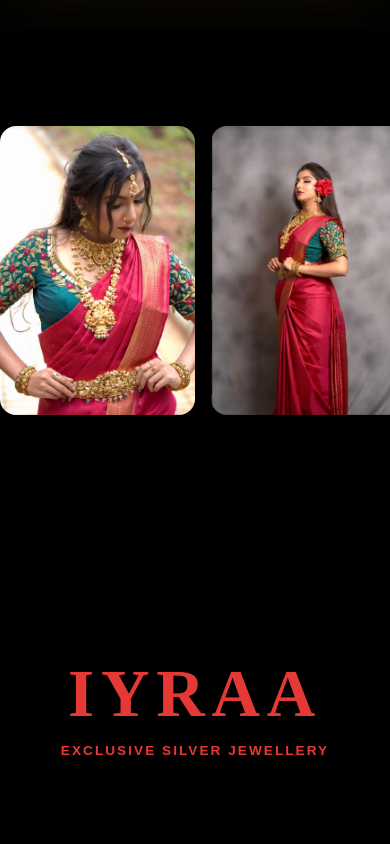
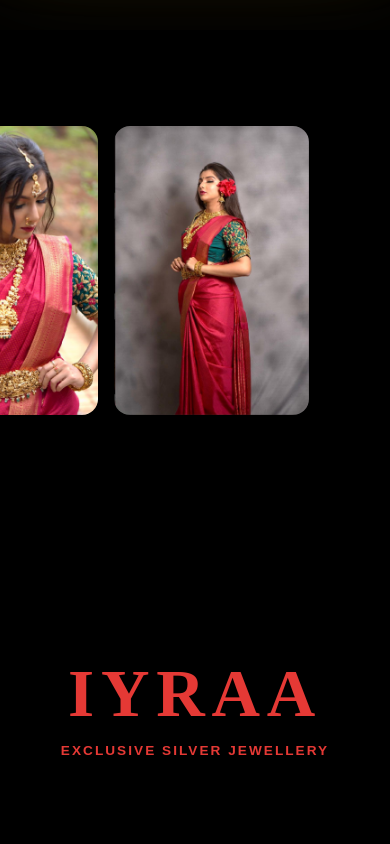
Before and after one commit to Pranav252005/Disha, a React (Vite) app: page / in a window 390 px wide. Shown: the part 1940-2784 px from the top of the page. Built offline with nearby package versions, Linux system fonts and the light colour scheme.

Commit message:
Responsive mobile fixes for IYRAA, and TIA BEAUTY section s

```diff
--- a/src/index.css
+++ b/src/index.css
@@ -389,12 +389,12 @@
     flex-direction: row !important;
     overflow-x: auto !important;
     gap: 1rem !important;
-    width: 100vw !important;
-    max-width: 100vw !important;
+    width: 150vw !important;
+    max-width: 150vw !important;
     margin: 0 !important;
-    padding: 0 0 0.5rem 0 !important;
+    padding: 0 0 0 0 !important;
     -webkit-overflow-scrolling: touch;
-    scrollbar-width: thin;
+    scrollbar-width: none;
     white-space: nowrap !important;
     box-sizing: border-box !important;
   }
```
